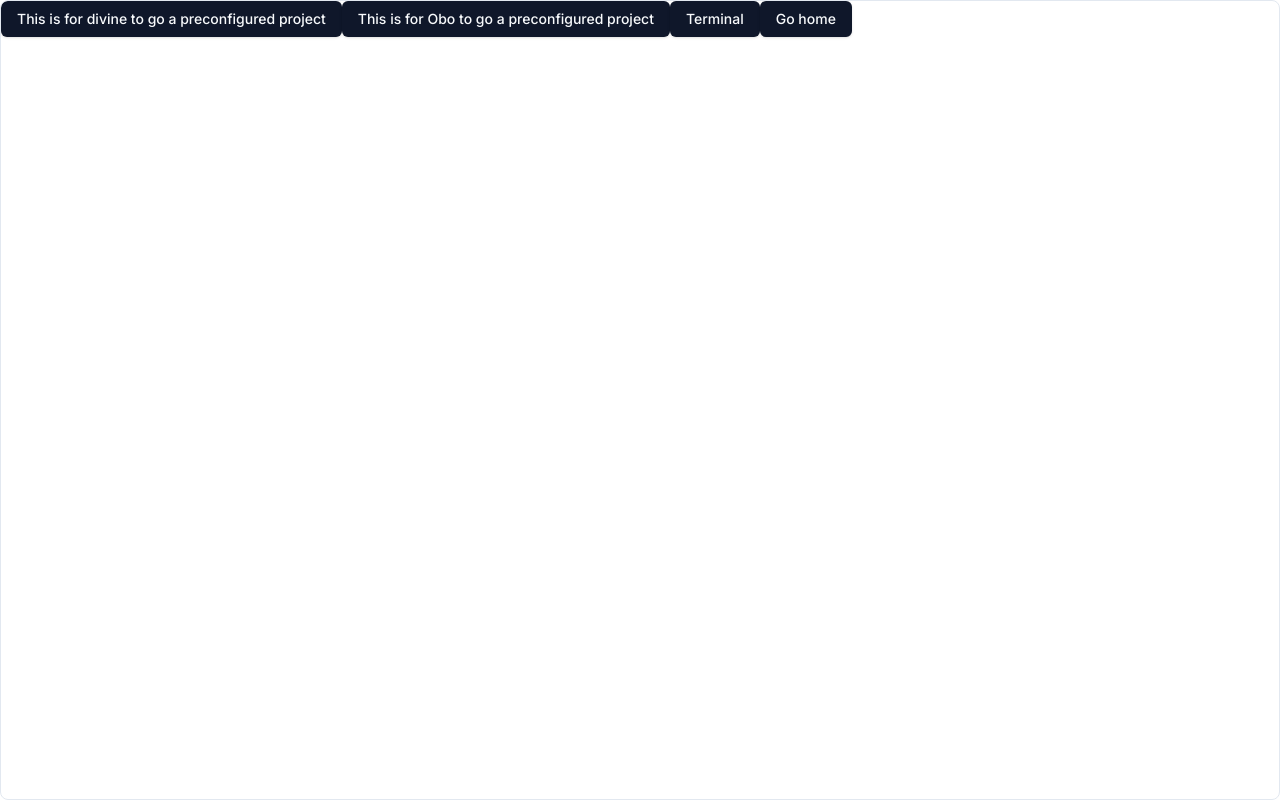
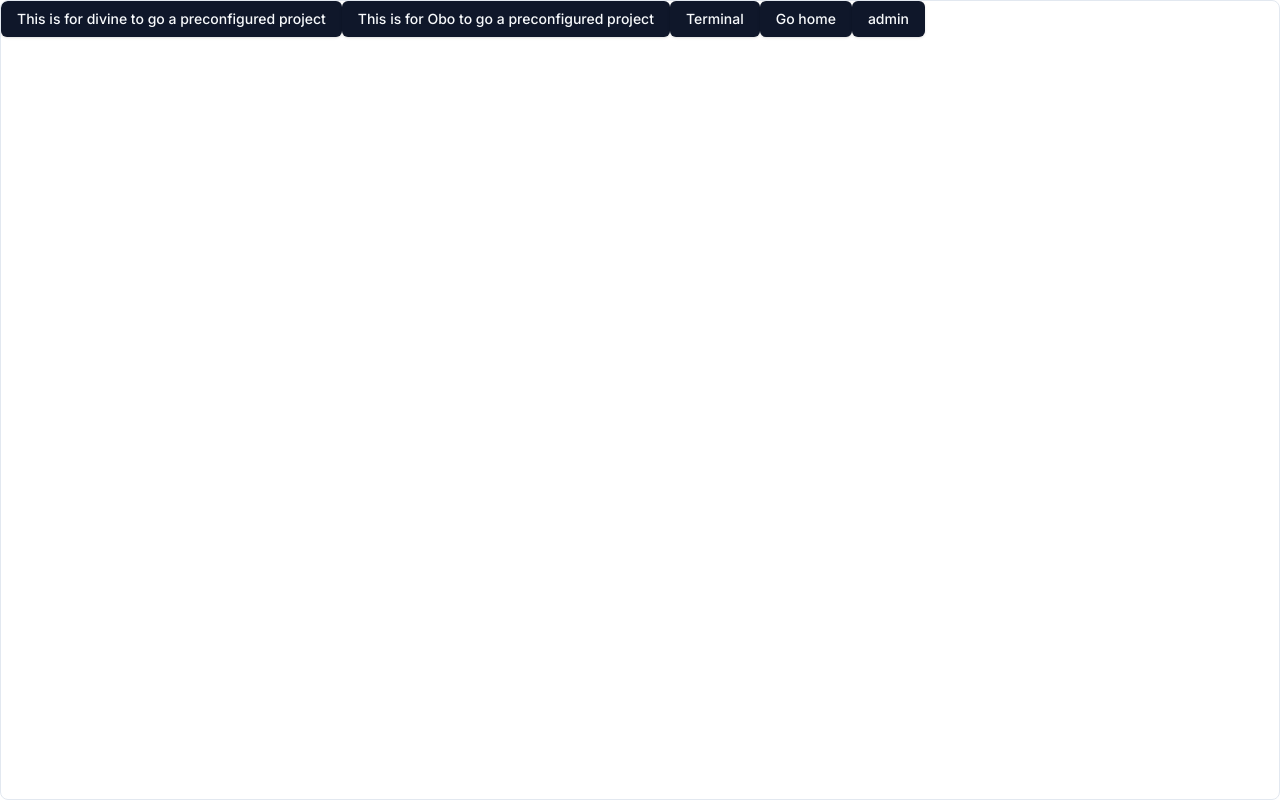
Before and after one commit to Chefdyb/kodestar-mini, a Next.js app: page / in a window 1280 px wide. Built offline with nearby package versions, Linux system fonts and the light colour scheme.

Commit message:
feat: Add RegisterForm component to create user page and update home page with admin button

```diff
--- a/src/app/admin/create-user/page.tsx
+++ b/src/app/admin/create-user/page.tsx
@@ -1,3 +1,4 @@
+import RegisterForm from "@/components/mycomponents/Register";
 import React from "react";
 
 // this page or screen will have forms to create a new user
@@ -6,7 +7,7 @@ import React from "react";
 // values when the form is submitted
 
 const page = () => {
-  return <div>page</div>;
+  return <div><RegisterForm/></div>;
 };
 
 export default page;
--- a/src/app/page.tsx
+++ b/src/app/page.tsx
@@ -46,6 +46,13 @@ export default function Home() {
         >
           Go home
         </Button>
+                <Button
+                    onClick={() => {
+                        router.push("/admin/create-user");
+                    }}
+                >
+                    admin
+                </Button>
       </ResizablePanelGroup>
     </main>
   );
```
